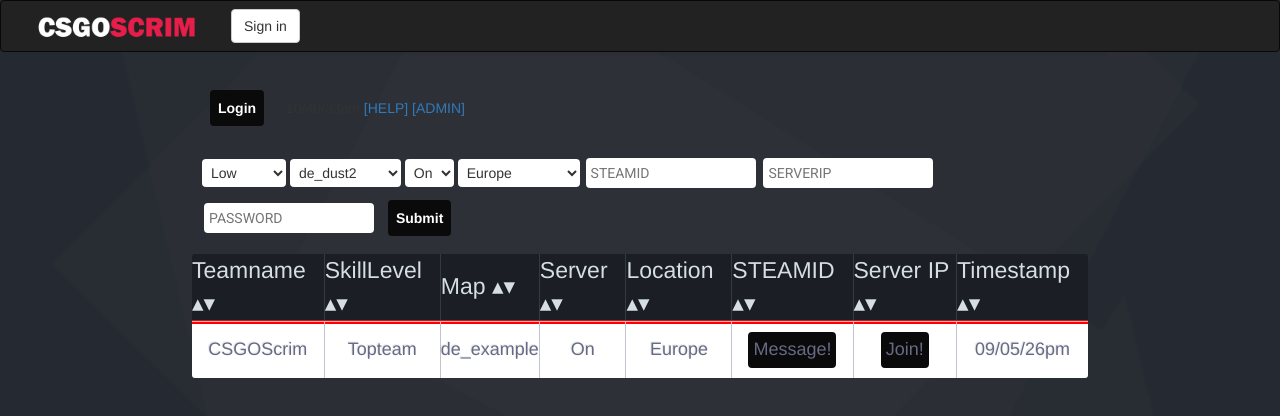
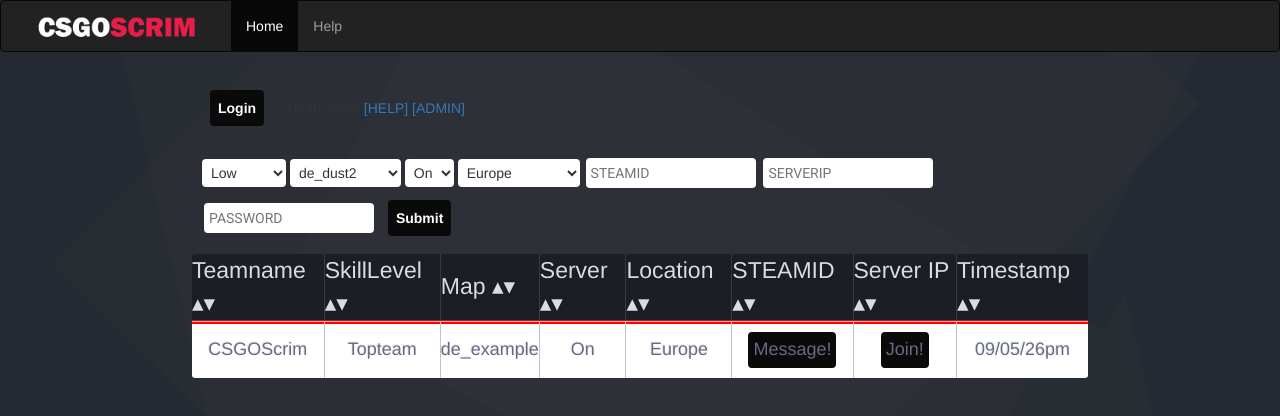
Before and after one commit to CaptainDucky/scrim, a plain HTML site: page www.csgoscrim.net/index.html in a window 1280 px wide. Drawn offline with nearby package versions, Linux system fonts and the light colour scheme.

Commit message:
Add more to navbar

```diff
--- a/www.csgoscrim.net/index.html
+++ b/www.csgoscrim.net/index.html
@@ -20,17 +20,20 @@
 	  <div class="container-fluid">
 	    <div class="navbar-header">
 	      <button type="button" class="navbar-toggle collapsed" data-toggle="collapse" data-target="#bs-example-navbar-collapse-1" aria-expanded="false">
-					<button type="button" class="btn btn-default navbar-btn">Sign in</button>
+
 					<span class="sr-only">Toggle navigation</span>
 	        <span class="icon-bar"></span>
 	        <span class="icon-bar"></span>
 	        <span class="icon-bar"></span>
 	      </button>
-	      <a class="navbar-brand" href="#">
+	      <a class="navbar-brand" href="index.png">
 					<img src="scrimdatabaselogo_csgo.png" style="max-width:200px; margin-top:-35px">
 				</a>
 	    </div>
-
+				<div class="collapse navbar-collapse" id="bs-example-navbar-collapse-1">
+			      <ul class="nav navbar-nav">
+			        <li class="active"><a href="index.html">Home<span class="sr-only">(current)</span></a></li>
+							<li><a href="help.html">Help<span class="sr-only">(current)</span></a></li>
 	</nav>
 
 <div class="button_overlay">
```
